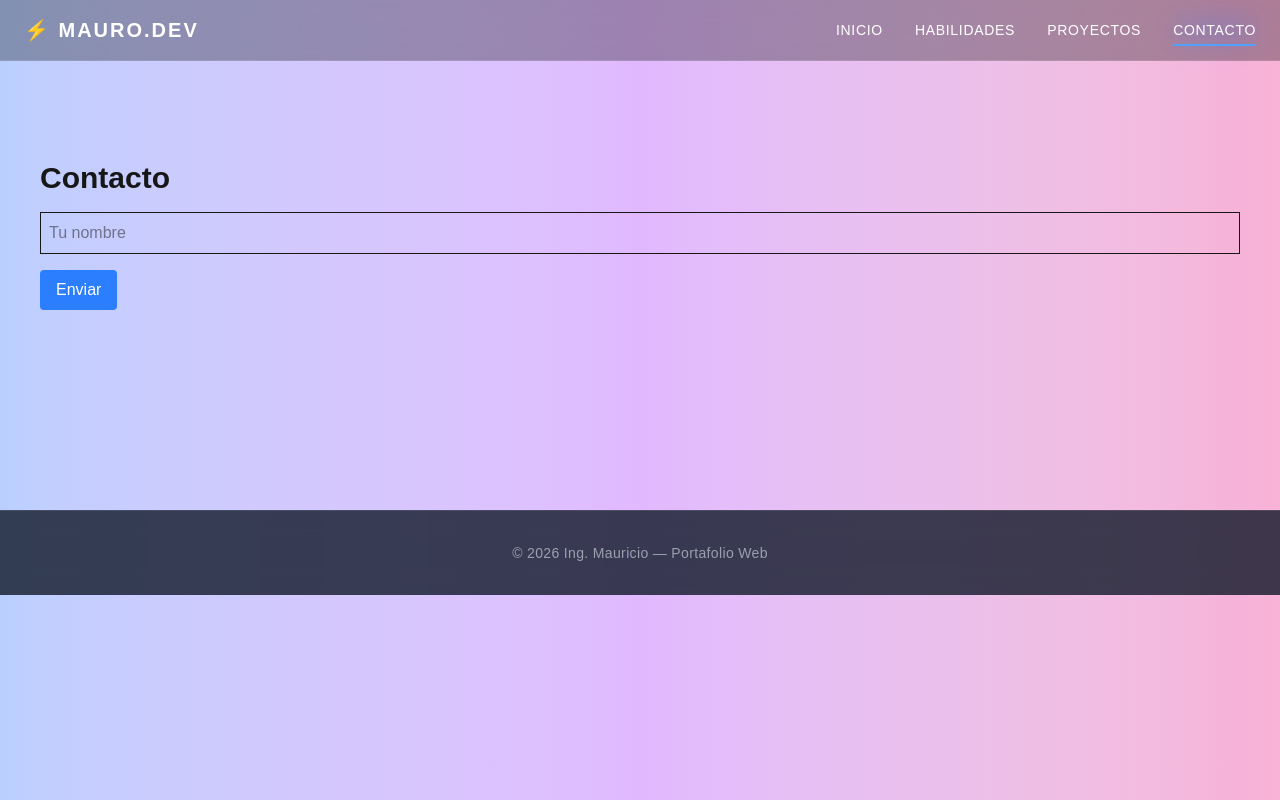
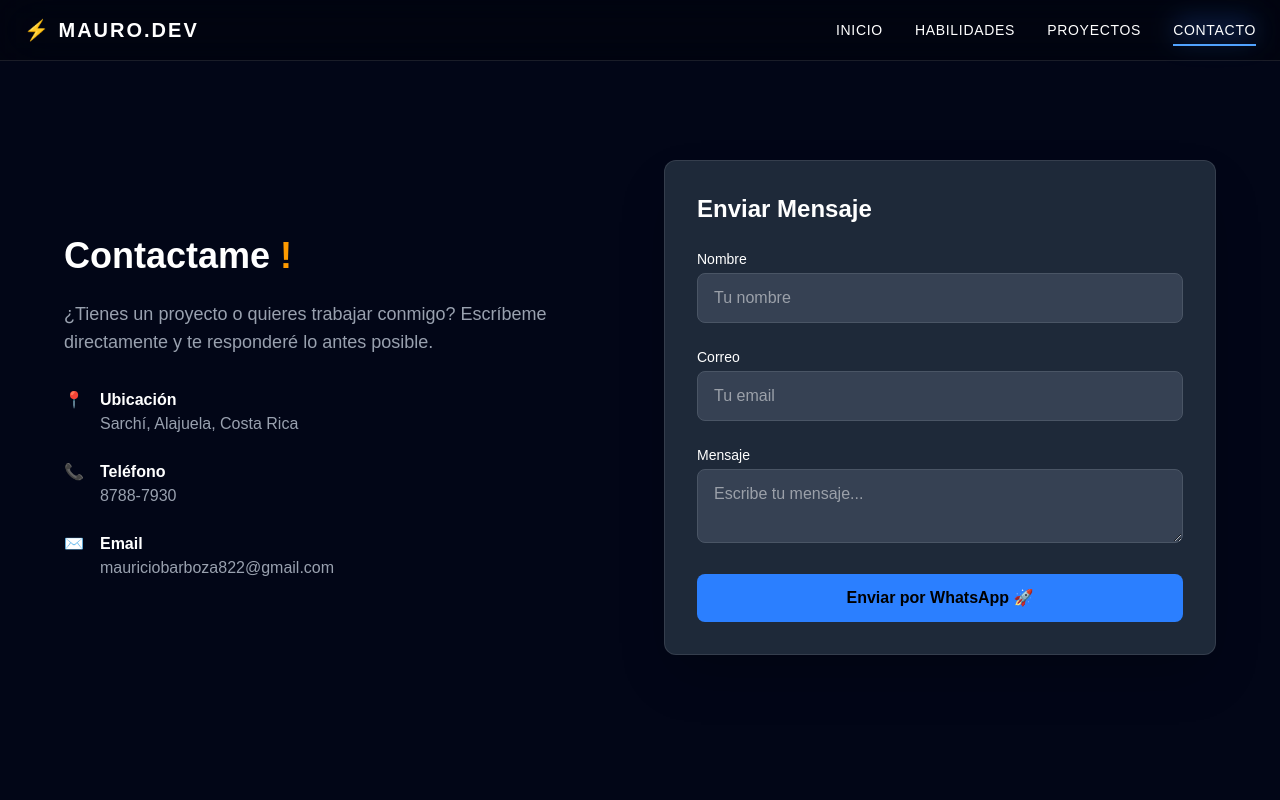
Before and after one commit to Mauricio-bits/CV-CURRICULUM, a Next.js app: page /contact in a window 1280 px wide. Shown: the top 800 px of the page. Built offline with nearby package versions, Linux system fonts and the light colour scheme.

Commit message:
Update page.tsx

```diff
--- a/app/contact/page.tsx
+++ b/app/contact/page.tsx
@@ -1,24 +1,146 @@
 "use client";
 
 import { useState } from "react";
+import { motion } from "framer-motion";
 
-export default function Contact() {
+export default function ContactPage() {
   const [name, setName] = useState("");
+  const [email, setEmail] = useState("");
+  const [message, setMessage] = useState("");
+
+  const [error, setError] = useState("");
+
+  const sendWhatsApp = () => {
+    // 🔥 VALIDACIÓN
+    if (!name || !email || !message) {
+      setError("⚠️ Todos los campos son obligatorios");
+      return;
+    }
+
+    setError("");
+
+    const phone = "50687887930";
+    const text = `Hola Mauricio, soy ${name}%0AEmail: ${email}%0A%0AMensaje:%0A${message}`;
+
+    window.open(`https://wa.me/${phone}?text=${text}`, "_blank");
+  };
 
   return (
-    <section className="p-10">
-      <h1 className="text-3xl font-bold mb-4">Contacto</h1>
+    <section className="relative min-h-screen py-10 px-6 text-white overflow-hidden">
+      <div className="fixed inset-0 bg-[#020617] -z-10" />
 
-      <input
-        className="border p-2 mb-4 w-full"
-        placeholder="Tu nombre"
-        value={name}
-        onChange={(e) => setName(e.target.value)}
-      />
+      <div className="max-w-6xl mx-auto">
+        <div className="grid md:grid-cols-2 gap-12 items-center">
+          {/* INFO */}
+          <motion.div
+            initial={{ opacity: 0, x: -60 }}
+            animate={{ opacity: 1, x: 0 }}
+          >
+            <h2 className="text-4xl font-bold mb-6">
+              Contactame <span className="text-amber-500">!</span>
+            </h2>
 
-      <button className="bg-blue-500 text-white px-4 py-2 rounded">
-        Enviar
-      </button>
+            <p className="text-lg text-gray-400 mb-8">
+              ¿Tienes un proyecto o quieres trabajar conmigo? Escríbeme
+              directamente y te responderé lo antes posible.
+            </p>
+
+            <div className="space-y-6">
+              <div className="flex items-start gap-4">
+                <div className="text-amber-500">📍</div>
+                <div>
+                  <h3 className="font-bold">Ubicación</h3>
+                  <p className="text-gray-400">Sarchí, Alajuela, Costa Rica</p>
+                </div>
+              </div>
+
+              <div className="flex items-start gap-4">
+                <div className="text-amber-500">📞</div>
+                <div>
+                  <h3 className="font-bold">Teléfono</h3>
+                  <p className="text-gray-400">8788-7930</p>
+                </div>
+              </div>
+
+              <div className="flex items-start gap-4">
+                <div className="text-amber-500">✉️</div>
+                <div>
+                  <h3 className="font-bold">Email</h3>
+                  <p className="text-gray-400">mauriciobarboza822@gmail.com</p>
+                </div>
+              </div>
+            </div>
+          </motion.div>
+
+          {/* FORM */}
+          <motion.div
+            initial={{ opacity: 0, x: 60 }}
+            animate={{ opacity: 1, x: 0 }}
+            className="bg-gray-800 p-8 rounded-xl border border-white/10 shadow-2xl"
+          >
+            <h3 className="text-2xl font-bold mb-6">Enviar Mensaje</h3>
+
+            <div className="space-y-6">
+              {/* ERROR */}
+              {error && (
+                <p className="text-red-400 text-sm font-semibold">{error}</p>
+              )}
+
+              {/* NOMBRE */}
+              <div>
+                <label className="block text-sm mb-1">Nombre</label>
+                <input
+                  type="text"
+                  required
+                  value={name}
+                  onChange={(e) => setName(e.target.value)}
+                  placeholder="Tu nombre"
+                  className={`w-full px-4 py-3 rounded-lg bg-gray-700 border ${
+                    !name && error ? "border-red-500" : "border-gray-600"
+                  } focus:ring-2 focus:ring-blue-500 outline-none`}
+                />
+              </div>
+
+              {/* EMAIL */}
+              <div>
+                <label className="block text-sm mb-1">Correo</label>
+                <input
+                  type="email"
+                  required
+                  value={email}
+                  onChange={(e) => setEmail(e.target.value)}
+                  placeholder="Tu email"
+                  className={`w-full px-4 py-3 rounded-lg bg-gray-700 border ${
+                    !email && error ? "border-red-500" : "border-gray-600"
+                  } focus:ring-2 focus:ring-blue-500 outline-none`}
+                />
+              </div>
+
+              {/* MENSAJE */}
+              <div>
+                <label className="block text-sm mb-1">Mensaje</label>
+                <textarea
+                  required
+                  value={message}
+                  onChange={(e) => setMessage(e.target.value)}
+                  placeholder="Escribe tu mensaje..."
+                  className={`w-full px-4 py-3 rounded-lg bg-gray-700 border ${
+                    !message && error ? "border-red-500" : "border-gray-600"
+                  } focus:ring-2 focus:ring-blue-500 outline-none`}
+                />
+              </div>
+
+              {/* BOTÓN */}
+              <button
+                onClick={sendWhatsApp}
+                className="w-full bg-blue-500 hover:bg-blue-600 text-black font-bold py-3 rounded-lg transition transform hover:scale-105"
+              >
+                Enviar por WhatsApp 🚀
+              </button>
+            </div>
+          </motion.div>
+        </div>
+      </div>
     </section>
   );
 }
```
